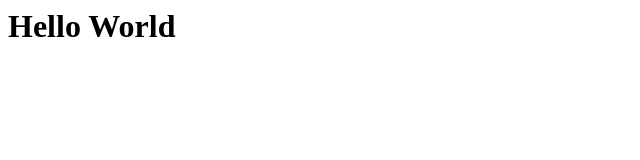
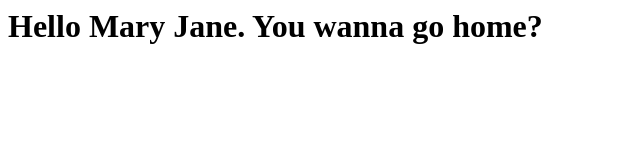
Before and after one commit to jienxiya/heroku-node-sample, a website: page index.html in a window 1280 px wide. Shown: the whole page, without its empty margins (0-640 px from the left). Drawn offline with Linux system fonts and the light colour scheme.

Commit message:
Updated Content

```diff
--- a/index.html
+++ b/index.html
@@ -1 +1 @@
-<h1>Hello World</h1>
+<h1>Hello Mary Jane. You wanna go home?</h1>
```
